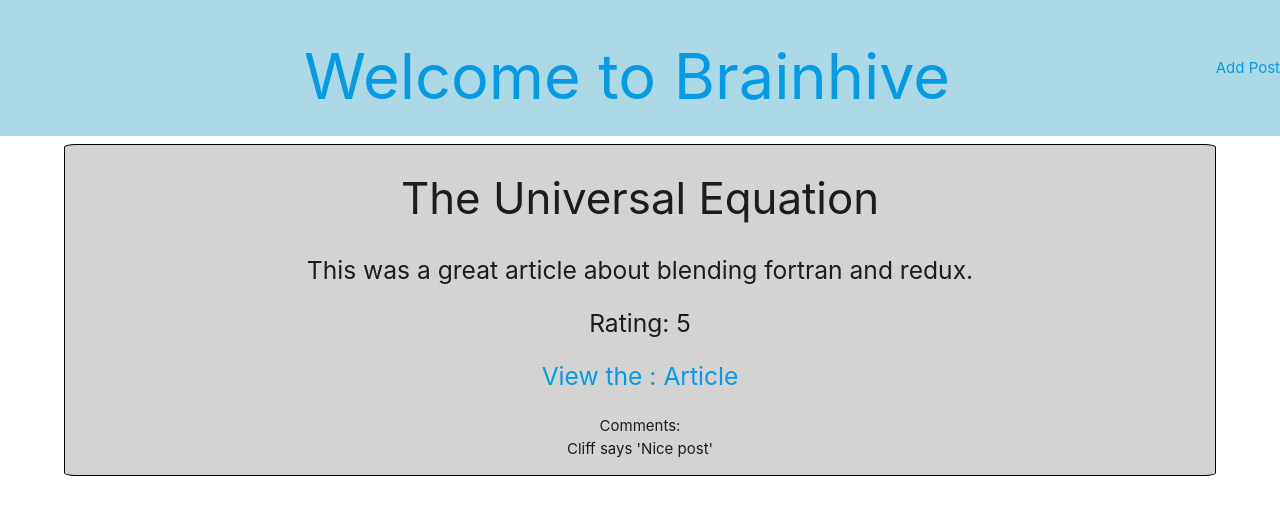
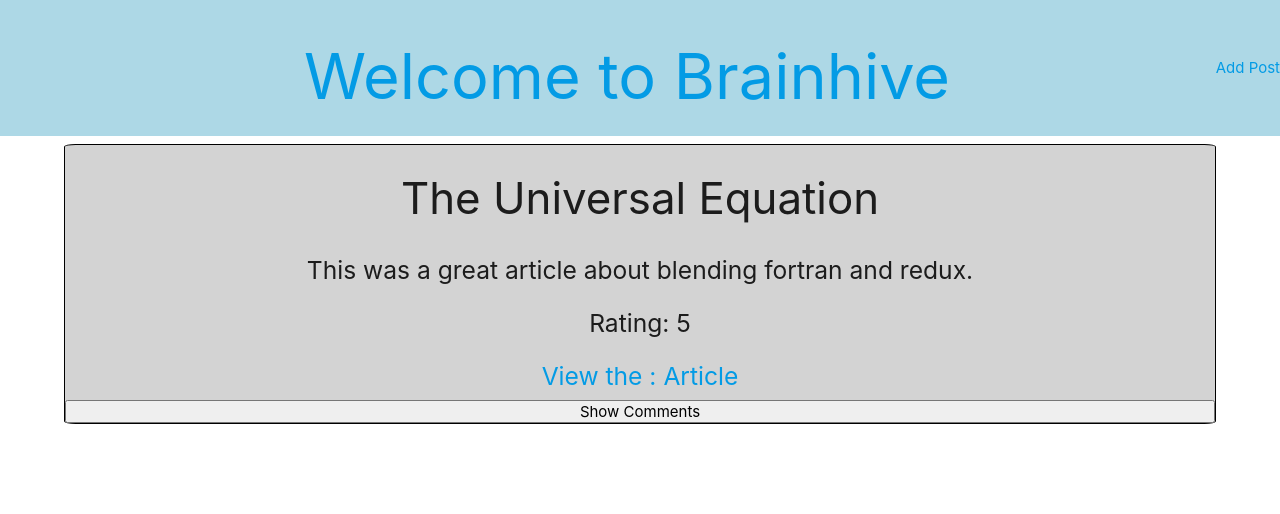
Before and after one commit to mspremulli/Brainhive2, a React (Create React App) app: page /post/1 in a window 1280 px wide. Shown: the top 514 px of the page. Built offline with nearby package versions, Linux system fonts and the light colour scheme.

Commit message:
added button component and a show/hide comment feature

```diff
--- a/src/components/PostForm.js
+++ b/src/components/PostForm.js
@@ -1,6 +1,8 @@
 import React, { Component } from "react";
+import Button from './common/Button.js';
 class PostForm extends Component {
 
+  INITIAL_STATE ={}
   state = {
     id: 0,
     posterName: "",
@@ -152,7 +154,7 @@ class PostForm extends Component {
             value={this.state.rating}
             onChange={(e) => this.handleChange(e)}
           />
-          <button type="submit">Submit</button>
+          <Button type = "submit">Submit</Button>
         </form>
       </div>
     );
--- a/src/components/ViewPost.js
+++ b/src/components/ViewPost.js
@@ -1,22 +1,43 @@
-import React from 'react'
-import {useParams} from 'react-router-dom';
+import React, {Component} from 'react'
+import {withRouter} from 'react-router-dom';
+import Button from './common/Button.js';
 /*display a single post*/
 
-const ViewPost = (props) => {
-    const {postId} = useParams();
-    const commentList = props.post.comments.map(comment => {
+class ViewPost extends Component{
+    state = {
+        showComments:false
+    };
+
+    clickHandler = () => {
+        // console.log("clicked");
+        this.setState({
+            showComments: !this.state.showComments
+        });
+        // console.log(this.state.showComments);
+
+    }
+
+    renderComments = (post) => {
+        console.log("post",post);
+        return post.comments.map(comment =>{
             return(
-            <li>{comment.commenter} says '{comment.text}'</li>
+                <div className = 'box'>
+                    <p>{comment.commenter}</p>
+                    <p>{comment.text}</p>
+                </div>
             )
         })
+    }
+
+    render(){
+        const props = this.props ;
+        const {postId} = props.match.params;
 
         const linkRegex = /^https?:\/\//;
         const link = props.post.link.match(linkRegex) ?
         props.post.link
         : `https://${props.post.link}`;
 
-    console.log("link")
-    console.log(link);
         return(
             <div className = 'singlePost'>
                 <h3 >{props.post.title}</h3>
@@ -26,12 +47,15 @@ const ViewPost = (props) => {
                 <a target = '_blank' href = {link}>
                     <h5> View the : {props.post.resourceType}</h5>
                 </a>
-            <ul> Comments:
-             {commentList}
-            </ul>
+
+                <Button onClick = {this.clickHandler}>
+                    {this.state.showComments ? "Hide Comments": "Show Comments"}
+                </Button>
+                {this.state.showComments ? <p>{this.renderComments(props.post)}</p> : null}
 
             </div>
         )
     }
+}
 
-export default ViewPost;
+export default withRouter(ViewPost);
--- /dev/null
+++ b/src/components/common/Button.js
@@ -0,0 +1,13 @@
+import React from 'react';
+
+const Button = (props) => {
+    return(
+        <button {...props}  >
+         {props.children}
+        </button>
+    )
+}
+
+const myStyles = {}
+
+export default Button;
```
Lines whose indentation alone changed are shown as unchanged.
